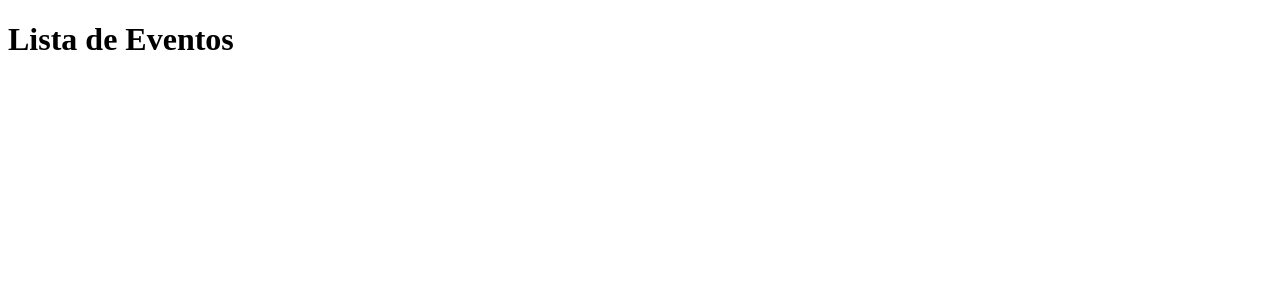
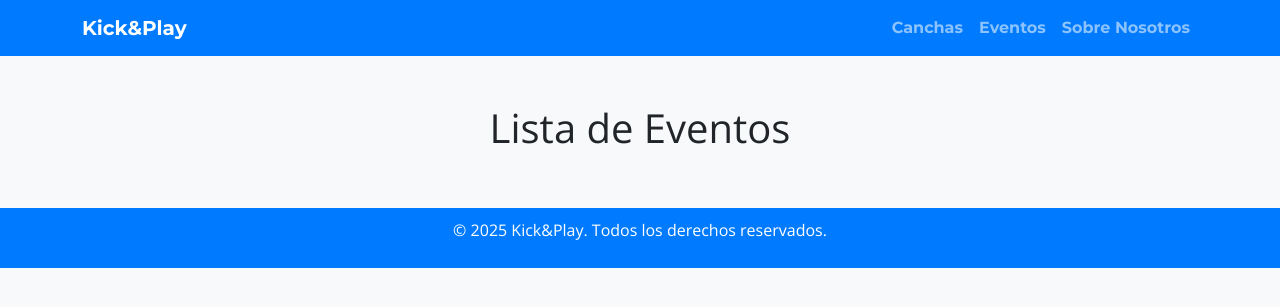
Before and after one commit to Frn14KV/kickandplay, a Django app: page /canchas/eventos/ in a window 1280 px wide. Shown: the top 307 px of the page. Run offline with Django 5.2, Linux system fonts and the light colour scheme; data that the repository does not hold is empty.

Commit message:
Actualizar base.html y personalizar las plantillas

```diff
--- /dev/null
+++ b/canchas/templates/base.html
@@ -0,0 +1,70 @@
+<!DOCTYPE html>
+<html lang="es">
+<head>
+    <meta charset="UTF-8">
+    <meta name="viewport" content="width=device-width, initial-scale=1.0">
+    <meta name="description" content="Kick&Play: Plataforma de eventos deportivos">
+    <title>{% block title %}Kick&Play{% endblock %}</title>
+    <link rel="stylesheet" href="https://cdn.jsdelivr.net/npm/bootstrap@5.3.0/dist/css/bootstrap.min.css">
+    <link href="https://fonts.googleapis.com/css2?family=Montserrat:wght@700&family=Open+Sans:wght@400&display=swap" rel="stylesheet">
+    <style>
+        body {
+            font-family: 'Open Sans', sans-serif;
+            background-color: #f8f9fa;
+        }
+        nav {
+            background-color: #007bff;
+        }
+        nav a {
+            color: white;
+            font-family: 'Montserrat', sans-serif;
+        }
+        footer {
+            background-color: #007bff;
+            color: white;
+            text-align: center;
+            padding: 10px 0;
+            margin-top: 20px;
+        }
+    </style>
+</head>
+<body>
+    <!-- Navbar -->
+    <nav class="navbar navbar-expand-lg navbar-dark">
+        <div class="container">
+            <a class="navbar-brand" href="/">Kick&Play</a>
+            <button class="navbar-toggler" type="button" data-bs-toggle="collapse" data-bs-target="#navbarNav" aria-controls="navbarNav" aria-expanded="false" aria-label="Toggle navigation">
+                <span class="navbar-toggler-icon"></span>
+            </button>
+            <div class="collapse navbar-collapse" id="navbarNav">
+                <ul class="navbar-nav ms-auto">
+                    <li class="nav-item">
+                        <a class="nav-link" href="/canchas/">Canchas</a>
+                    </li>
+                    <li class="nav-item">
+                        <a class="nav-link" href="/eventos/">Eventos</a>
+                    </li>
+                    <li class="nav-item">
+                        <a class="nav-link" href="/about/">Sobre Nosotros</a>
+                    </li>
+                </ul>
+            </div>
+        </div>
+    </nav>
+
+    <!-- Main Content -->
+    <div class="container my-5">
+        {% block content %}
+        <!-- Aquí irá el contenido específico de cada página -->
+        {% endblock %}
+    </div>
+
+    <!-- Footer -->
+    <footer>
+        <p>&copy; 2025 Kick&Play. Todos los derechos reservados.</p>
+    </footer>
+
+    <!-- Scripts -->
+    <script src="https://cdn.jsdelivr.net/npm/bootstrap@5.3.0/dist/js/bootstrap.bundle.min.js"></script>
+</body>
+</html>
--- a/canchas/templates/eventos/lista_eventos.html
+++ b/canchas/templates/eventos/lista_eventos.html
@@ -1,18 +1,18 @@
-<!DOCTYPE html>
-<html>
-<head>
-    <title>Lista de Eventos</title>
-</head>
-<body>
-    <h1>Lista de Eventos</h1>
-    <ul>
-        {% for evento in eventos %}
-            <li>
-                <a href="{% url 'detalle_evento' evento.id %}">
-                    {{ evento.titulo }} en {{ evento.cancha.nombre }} - {{ evento.fecha_inicio|date:"d M Y H:i" }}
-                </a>
-            </li>
-        {% endfor %}
-    </ul>
-</body>
-</html>
+{% extends 'base.html' %}
+
+{% block title %}Lista de Eventos{% endblock %}
+
+{% block content %}
+<h1 class="text-center">Lista de Eventos</h1>
+<ul class="list-group">
+    {% for evento in eventos %}
+        <li class="list-group-item">
+            <strong>{{ evento.titulo }}</strong>
+            <br>
+            <em>Cancha:</em> {{ evento.cancha.nombre }}
+            <br>
+            <em>Fecha:</em> {{ evento.fecha_inicio|date:"d M Y H:i" }} - {{ evento.fecha_fin|date:"d M Y H:i" }}
+        </li>
+    {% endfor %}
+</ul>
+{% endblock %}
```
